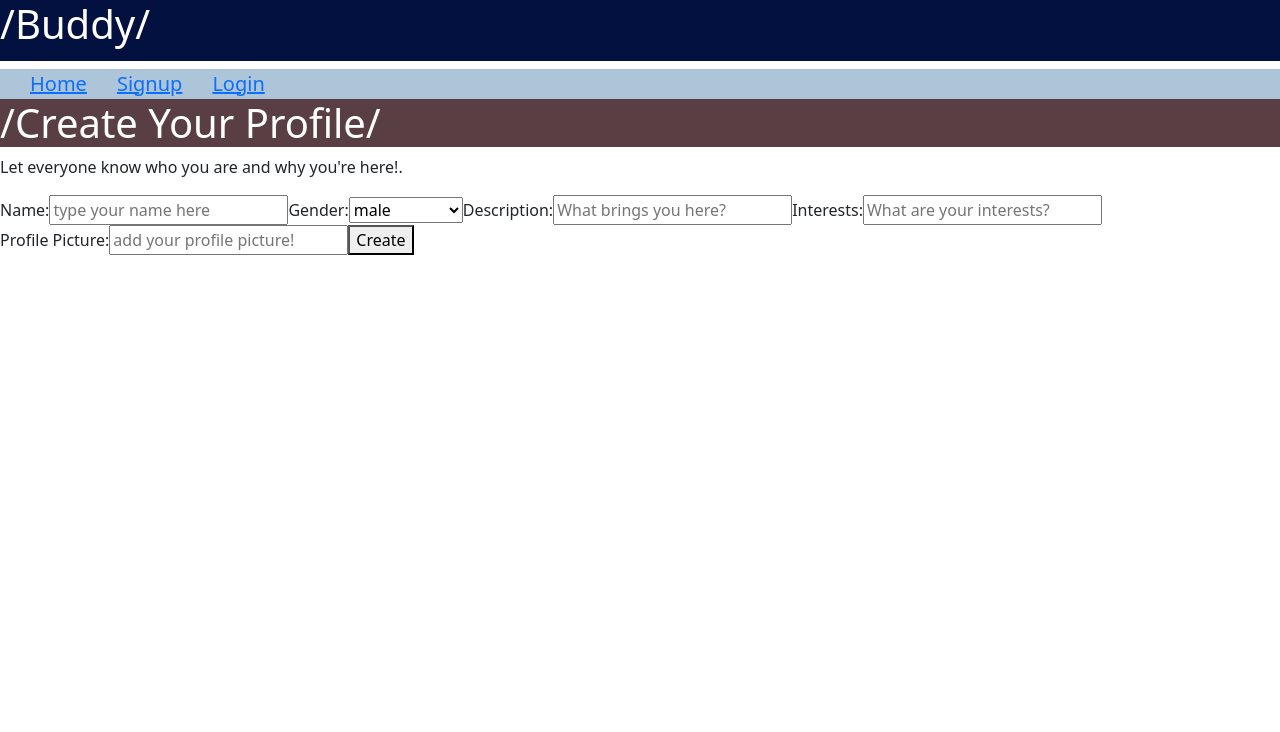
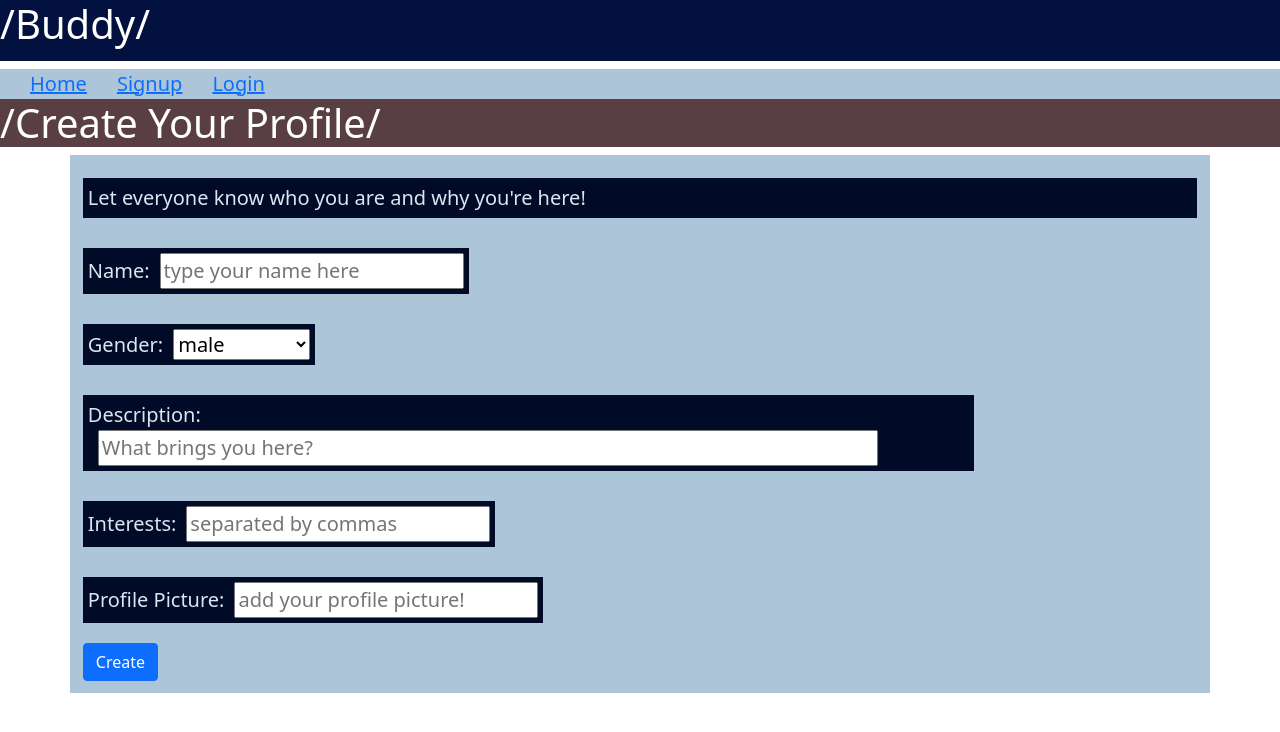
Before and after one commit to Huntysaurus/phase-2-project-react, a React (Create React App) app: page /signup in a window 1280 px wide. Shown: the top 732 px of the page. Built offline with nearby package versions, Linux system fonts and the light colour scheme; data requests are answered from the project's data file.

Commit message:
fully styled project

```diff
--- a/src/components/App.js
+++ b/src/components/App.js
@@ -77,6 +77,9 @@ function App() {
         function handleSignOut() {
             setUser(false)
             setLikedProfiles([])
+            fetch("http://localhost:4000/profiles")
+                .then(res => res.json())
+                .then(data => setProfiles(data))
         }
 
         function handleUnlikeProfile(updatedProfile) {
--- a/src/components/Login.js
+++ b/src/components/Login.js
@@ -1,23 +1,28 @@
 import React from "react";
+import { Form, Button, Container } from "react-bootstrap";
 
 function Login({name, onHandleNameChange, onLoginSubmit}) {
     return (
         <>
-            <div>
             <h1 style={{backgroundColor:"#593F44", color:"white"}}>/Login/</h1>
-                <p>Already have an account?</p>
-            </div>
-            <form onSubmit={onLoginSubmit}>
-            <label>
+                <div style={{backgroundImage:"url('https://media.gettyimages.com/photos/young-group-of-friends-meeting-up-for-barbecue-hugging-and-greeting-picture-id825251302?s=2048x2048')", padding:"1%", height:700}}>
+                    <Container style={{marginLeft:"10%", marginTop:75}}>
+                    <Form onSubmit={onLoginSubmit}>
+                        <Form.Group>
+                        <Form.Label style={{backgroundColor:"#010A26", padding:25, fontSize:"20px", color:"#ADC5D9"}}>
                             Log in with your Name:
-                    <input type='text'
+                            <Form.Control
+                            type='input'
                             placeholder='type your name here'
                             value={name}
                             onChange={onHandleNameChange}
                             />
-                </label>
-                <button>Login</button>
-            </form>
+                        </Form.Label>
+                        </Form.Group>
+                        <Button type="submit">Login</Button>
+                    </Form>
+                    </Container>
+                </div>
         </>
     )
 }
--- a/src/components/ProfileForm.js
+++ b/src/components/ProfileForm.js
@@ -1,7 +1,10 @@
 import { v4 as uuid} from "uuid"
 import React from "react";
+import{ Form, Button, Container} from "react-bootstrap"
 
-function ProfileForm({ onProfileFormSubmit, user, profiles, name, gender, interests, profilePicture, description, onHandleNameChange, onHandleGenderChange, onHandleDescriptionChange, onHandleInterestChange, onHandleProfilePictureChange}) {
+function ProfileForm({ onProfileFormSubmit, profiles, name, gender, interests, profilePicture, description, onHandleNameChange, onHandleGenderChange, onHandleDescriptionChange, onHandleInterestChange, onHandleProfilePictureChange}) {
+
+    const inputStyles={backgroundColor:"#010A26", color:"#DCE6F2", fontSize:"20px", padding:5, marginTop:"10px", marginBottom:"20px"}
 
     function handleSubmit(e) {
         e.preventDefault()
@@ -21,21 +24,23 @@ function ProfileForm({ onProfileFormSubmit, user, profiles, name, gender, intere
         })
     }}
     return (
-
-        <form onSubmit={handleSubmit}>
-                <h1 style={{backgroundColor:"#593F44", color:"white"}}>/Create Your Profile/</h1>
-                <p>Let everyone know who you are and why you're here!.</p>
-                <label>
+    <>
+    <h1 style={{backgroundColor:"#593F44", color:"white"}}>/Create Your Profile/</h1>
+        <Container style={{backgroundColor:"#ADC5D9", padding:"1%"}}>
+            <Form onSubmit={handleSubmit}>
+                <p style={inputStyles}>Let everyone know who you are and why you're here!</p>
+                <Form.Label style={inputStyles}>
                     Name:
-                    <input type='text'
+                    <input style={{marginLeft:"10px"}} type='text'
                     placeholder='type your name here'
                     value={name}
                     onChange={onHandleNameChange}
                     />
-                </label>
-                <label>
+                </Form.Label>
+                <br></br>
+                <Form.Label style={inputStyles}>
                     Gender:
-                    <select
+                    <select style={{marginLeft:"10px"}}
                     name="Gender"
                     value={gender}
                     onChange={onHandleGenderChange}
@@ -45,33 +50,39 @@ function ProfileForm({ onProfileFormSubmit, user, profiles, name, gender, intere
                         <option value="gender fluid">gender fluid</option>
                         <option value="non-binary">non-binary</option>
                     </select>
-                </label>
-                <label>
+                </Form.Label>
+                <br></br>
+                <Form.Label style={{backgroundColor:"#010A26", color:"#DCE6F2", fontSize:"20px", padding:5, marginTop:"10px", marginBottom:"20px", width:"80%"}}>
                     Description:
-                    <input type='text'
+                    <input style={{marginLeft:"10px", width:"88.5%"}} type='text'
                     placeholder='What brings you here?'
                     value={description}
                     onChange={onHandleDescriptionChange}
                     />
-                </label>
-                <label>
+                </Form.Label>
+                <br></br>
+                <Form.Label style={inputStyles}>
                     Interests:
-                    <input type='text'
-                    placeholder='What are your interests?'
+                    <input style={{marginLeft:"10px"}} type='text'
+                    placeholder='separated by commas'
                     value={interests}
                     onChange={onHandleInterestChange}
                     />
-                </label>
-                <label>
+                </Form.Label>
+                <br></br>
+                <Form.Label style={inputStyles}>
                     Profile Picture:
-                    <input type='text'
-                     placeholder='add your profile picture!'
-                     value={profilePicture}
-                     onChange={onHandleProfilePictureChange}
-                     />
-                </label>
-                <button type="submit">Create</button>
-        </form>
+                    <input style={{marginLeft:"10px"}} type='text'
+                    placeholder='add your profile picture!'
+                    value={profilePicture}
+                    onChange={onHandleProfilePictureChange}
+                    />
+                </Form.Label>
+                <br></br>
+                <Button type="submit">Create</Button>
+            </Form>
+        </Container>
+    </>
     )
 }
 
--- a/src/components/PublicProfileCard.js
+++ b/src/components/PublicProfileCard.js
@@ -3,12 +3,12 @@ import { Card, Button } from "react-bootstrap";
 
 function PublicProfileCard({ profile, onLike }) {
     return (
-        <Card style={{width: "50rem", marginLeft: "auto", marginRight: "auto"}} key={profile.id}>
-            <h3 style={{backgroundColor:"#ADC5D9", color:"#021140"}}>{profile.name}</h3>
+        <Card style={{width: "50rem", marginLeft: "auto", marginRight: "auto", padding:"5px"}} key={profile.id}>
+            <h3 style={{backgroundColor:"#ADC5D9", color:"#021140", padding:"5px"}}>{profile.name}</h3>
             <Card.Img src={profile.profilePicture} alt={profile.name}/>
             <p style={{backgroundColor:"#593F44", color:"white"}}>Gender: {profile.gender}</p>
-            <Card.Body style={{backgroundColor:"#ADC5D9", color:"#593F44"}}>{profile.description}</Card.Body>
-            <p style={{backgroundColor:"#010A26", color:"#DCE6F2"}}>Interests: {profile.interests}</p>
+            <Card.Body style={{backgroundColor:"#ADC5D9", color:"#593F44", fontSize:"20px"}}>{profile.description}</Card.Body>
+            <p style={{backgroundColor:"#DCE6F2", color:"#010A26"}}>Interests: {profile.interests}</p>
             <Button style={{width: "10rem"}} onClick={(e) => onLike(profile)}>like</Button>
         </Card>
     )
--- a/src/components/UserProfiles.js
+++ b/src/components/UserProfiles.js
@@ -5,10 +5,10 @@ function UserProfiles({ profiles, onLike }) {
     return (
         <>
         <h1 style={{backgroundColor:"#593F44", color:"white"}}>/Explore/</h1>
-            <div style={{backgroundColor:"#021140"}}>
+            <div style={{backgroundColor:"#010A26"}}>
                 {profiles.map((profile) => {
                     return (
-                        <ul key={profile.id}>
+                        <ul style={{padding:"1%"}} key={profile.id}>
                             <PublicProfileCard
                             profile={profile}
                             onLike={onLike}
```
Lines whose indentation alone changed are shown as unchanged.
